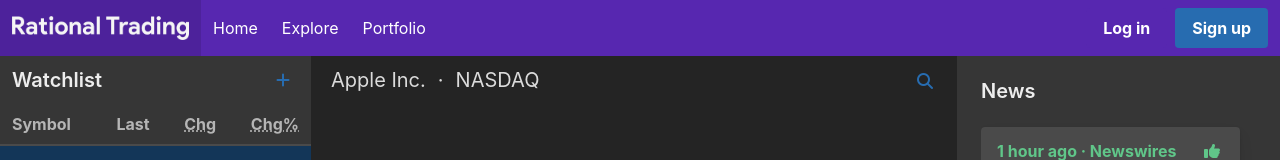
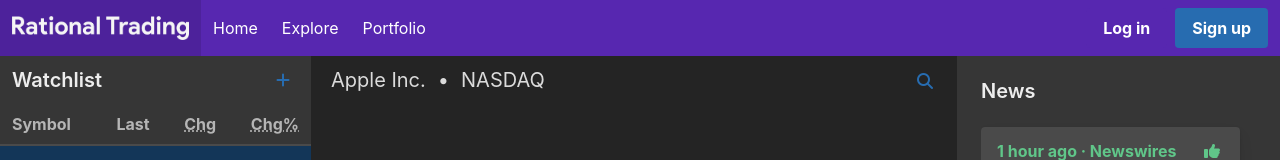
Before and after one commit to rational-trading/rational-trading, a SvelteKit app in the folder frontend/: page /explore in a window 1280 px wide. Shown: the top 160 px of the page. Built offline with nearby package versions, Linux system fonts and the light colour scheme.

Commit message:
Made dot bigger.

```diff
--- a/frontend/src/routes/explore/+page.svelte
+++ b/frontend/src/routes/explore/+page.svelte
@@ -76,7 +76,7 @@
                     <h1 class="subtitle is-5">Apple Inc.</h1>
                 </div>
                 <div class="level-item">
-                    <h1 class="subtitle is-5">·</h1>
+                    <h1 class="subtitle is-5">•</h1>
                 </div>
                 <div class="level-item">
                     <h1 class="subtitle is-5">NASDAQ</h1>
```
